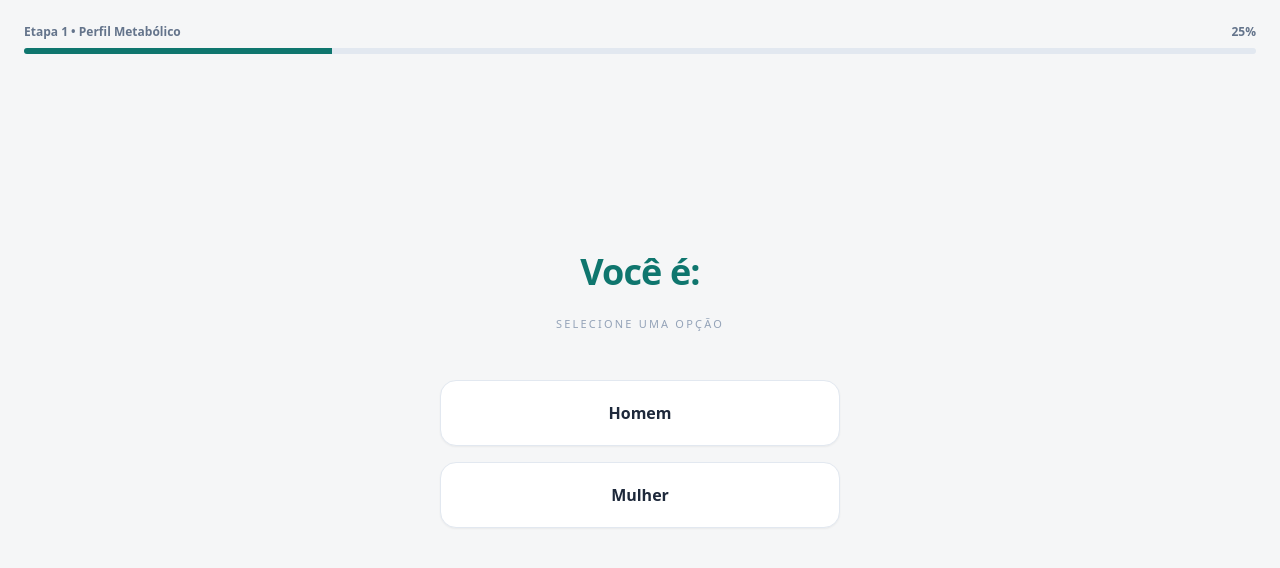
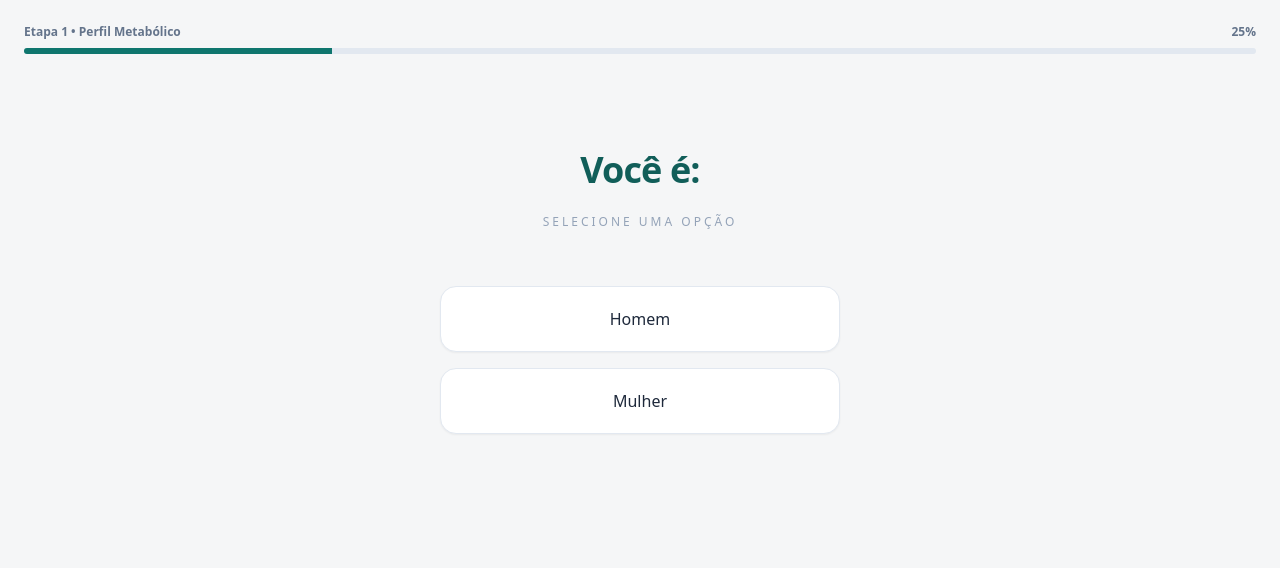
Before and after one commit to Gguga/quiz, a React (Vite) app: page / in a window 1280 px wide. Both pictures are taken after a click on the button "COMEÇAR AVALIAÇÃO GRATUITA". Shown: the top 568 px of the page. Built offline with nearby package versions, Linux system fonts and the light colour scheme.

Commit message:
Update QuizStep.tsx

```diff
--- a/QuizStep.tsx
+++ b/QuizStep.tsx
@@ -27,35 +27,39 @@ const QuizStep: React.FC<QuizStepProps> = ({
   return (
     <div
       key={question.id}
-      className="min-h-[88vh] w-full max-w-lg mx-auto px-6 flex flex-col"
+      className="min-h-screen w-full max-w-md mx-auto px-6 flex flex-col"
     >
 
-      <div className="flex-1 flex flex-col justify-center -mt-8">
+      {/* Espaçamento superior consistente */}
+      <div className="pt-24 flex-1 flex flex-col">
 
-        <div className="text-center mb-12">
+        {/* Pergunta */}
+        <div className="text-center mb-14">
 
-          <h2 className="text-3xl md:text-4xl font-bold text-[#0f766e] leading-snug tracking-tight max-w-md mx-auto">
+          <h2 className="text-3xl md:text-4xl font-extrabold text-teal-800 leading-[1.15] tracking-tight max-w-xs mx-auto">
             {question.text}
           </h2>
 
-          <p className="text-slate-400 text-[11px] uppercase tracking-[0.2em] mt-6">
+          <p className="text-slate-400 text-xs uppercase tracking-[0.25em] mt-6">
             Selecione uma opção
           </p>
 
         </div>
 
+        {/* Opções */}
         <div className="space-y-4">
           {question.options.map((option) => (
             <button
               key={option.value}
               type="button"
               onClick={() => handleOptionClick(option.value)}
-              className="w-full py-5 rounded-2xl font-semibold text-base
+              className="w-full py-5 rounded-2xl font-medium text-base
                          bg-white text-slate-800
                          border border-slate-200
                          shadow-sm
                          transition-all duration-200
-                         active:scale-[0.98]
+                         active:scale-[0.97]
+                         hover:shadow-md
                          focus:outline-none"
             >
               {option.label}
@@ -63,12 +67,13 @@ const QuizStep: React.FC<QuizStepProps> = ({
           ))}
         </div>
 
+        {/* Botão voltar */}
         {!isFirst && (
-          <div className="mt-14 text-center">
+          <div className="mt-16 text-center">
             <button
               type="button"
               onClick={onBack}
-              className="text-slate-400 text-xs uppercase tracking-[0.15em] hover:text-slate-600 transition-colors"
+              className="text-slate-400 text-xs uppercase tracking-[0.25em] hover:text-slate-600 transition-colors"
             >
               ← Voltar
             </button>
```
